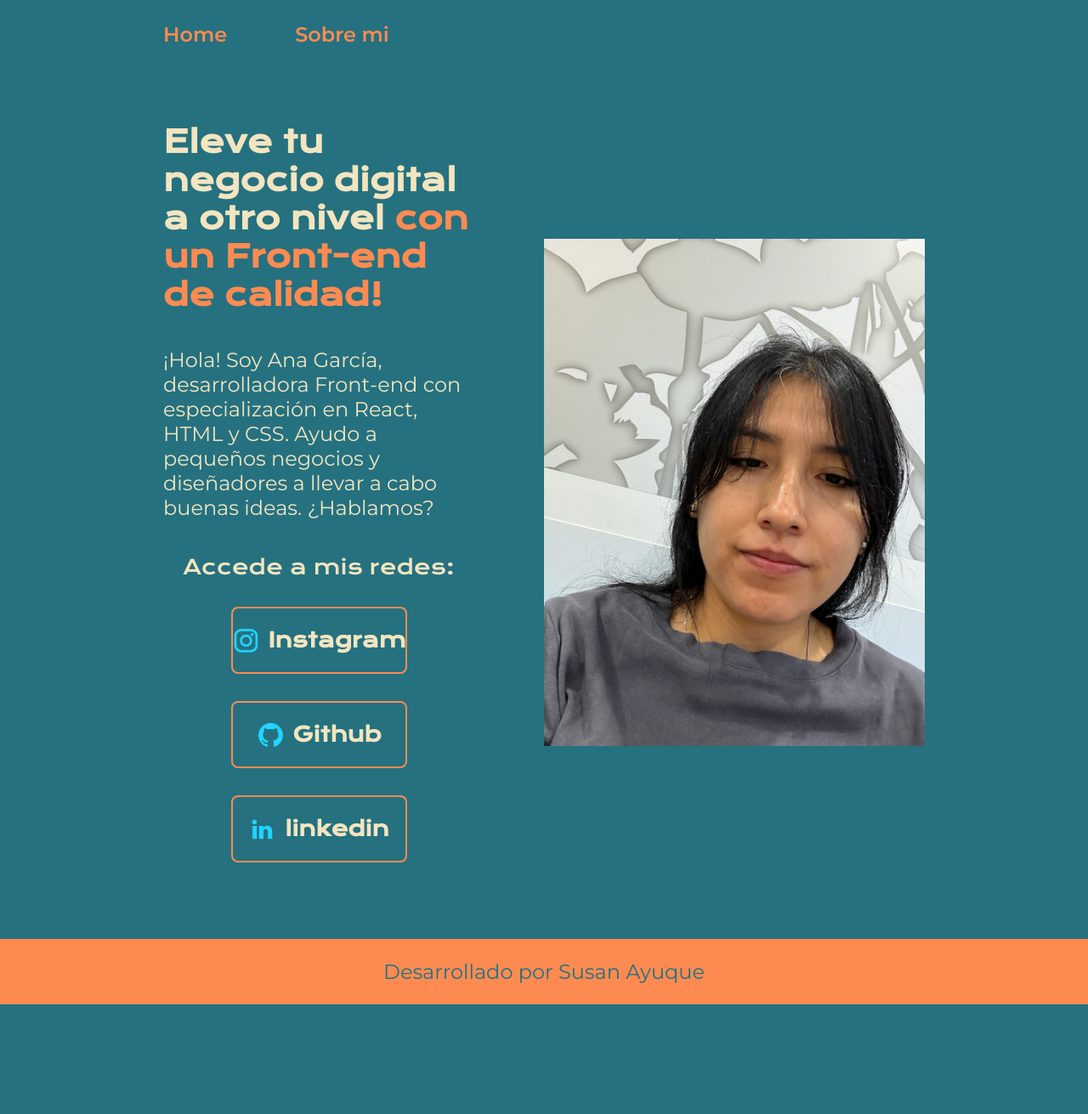
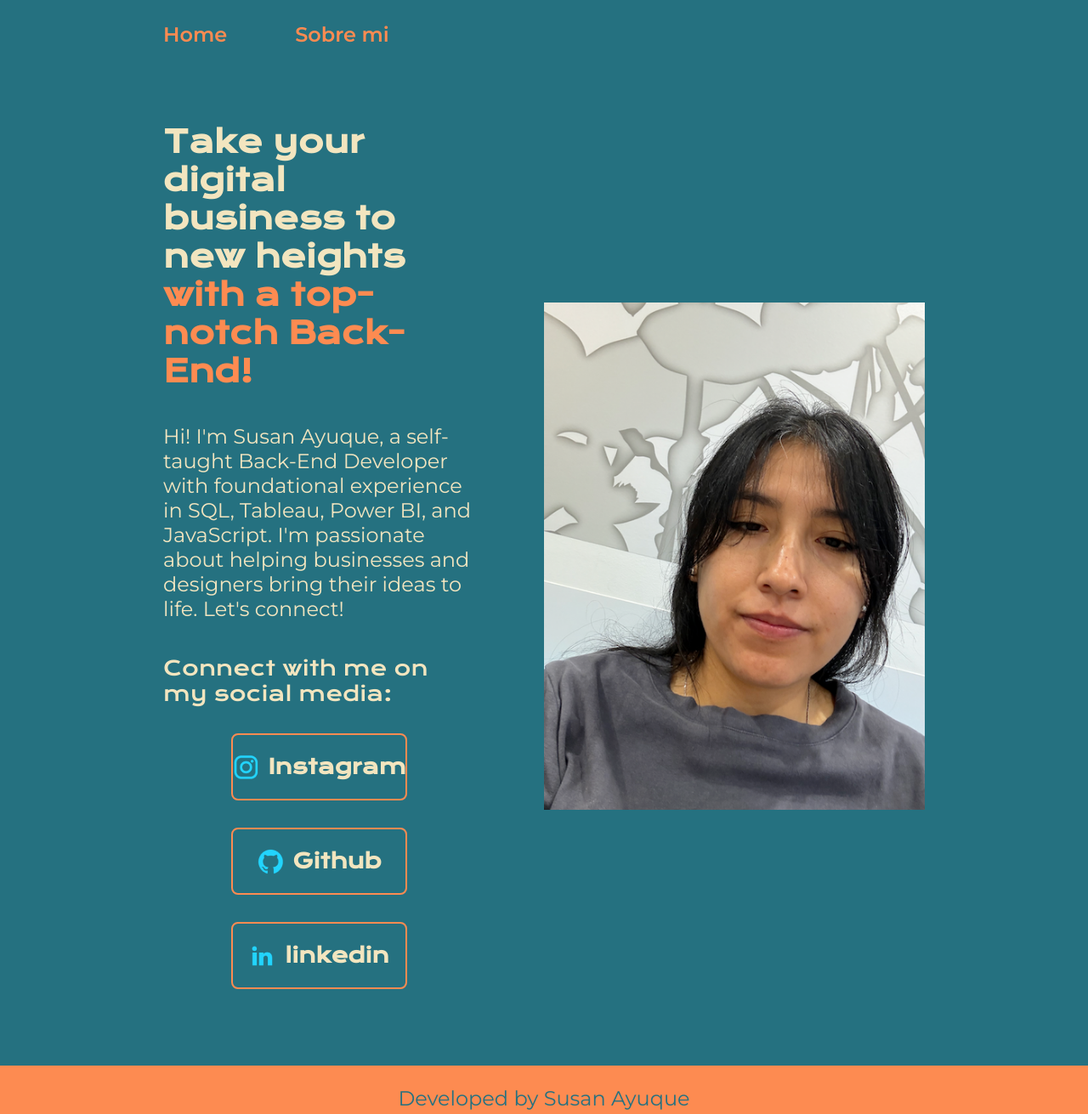
Before and after one commit to Susanayuque/More_about_me, a plain HTML site: page index.html in a window 1280 px wide. Shown: the whole page at 85% size. Before the commit the page ends 1182 px from the top, so only its background shows below. Drawn offline with nearby package versions, Linux system fonts and the light colour scheme.

```diff
--- a/index.html
+++ b/index.html
@@ -16,14 +16,13 @@
     <main class="presentacion">
         <section class="presentacion_contenido">
         <h1 class="presentacion_contenido_titulo">
-            Eleve tu negocio digital a otro nivel
-            <strong class="titulo-destaque">con un Front-end de calidad!
+            Take your digital business to new heights
+            <strong class="titulo-destaque">with a top-notch Back-End!
             </strong> </h1>
-            <p class="presentacion_contenido_texto">¡Hola! Soy Ana García, desarrolladora Front-end con especialización en React, HTML y CSS. Ayudo a pequeños negocios y
-            diseñadores a llevar a cabo buenas ideas. ¿Hablamos?
+            <p class="presentacion_contenido_texto">Hi! I'm Susan Ayuque, a self-taught Back-End Developer with foundational experience in SQL, Tableau, Power BI, and JavaScript. I'm passionate about helping businesses and designers bring their ideas to life. Let's connect!
             </p>
             <div class="presentacion_enlaces">
-                <h2 class="presentacion_enlaces_subtitulo">Accede a mis redes:</h2>
+                <h2 class="presentacion_enlaces_subtitulo">Connect with me on my social media:</h2>
                 <a class="presentacion_enlaces_link" href="https://www.instagram.com/">
                     <img src="./assets/instagram.png">
                     Instagram</a>
@@ -39,7 +38,7 @@
         <img class="presentacion_imagen" src="./assets/me.png" alt="Imagen de Ana Garcia trabajando">
     </main>
     <footer class="footer">
-        <p>Desarrollado por Susan Ayuque</p>
+        <p>Developed by Susan Ayuque</p>
     </footer>
 </body>
 </html>
```
